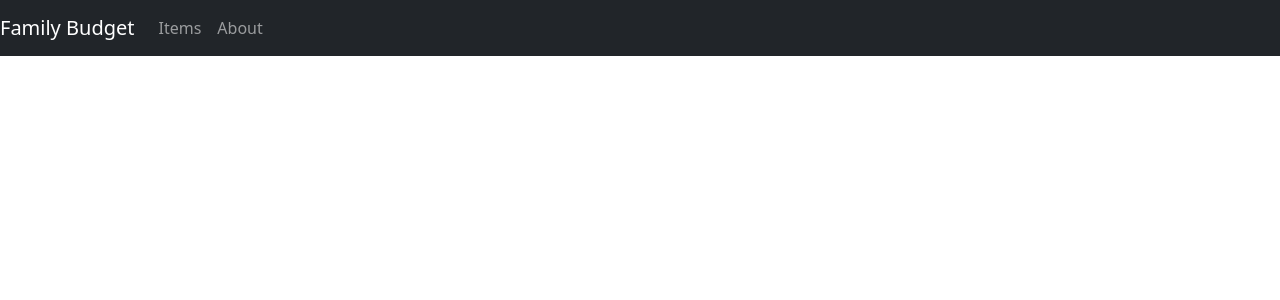
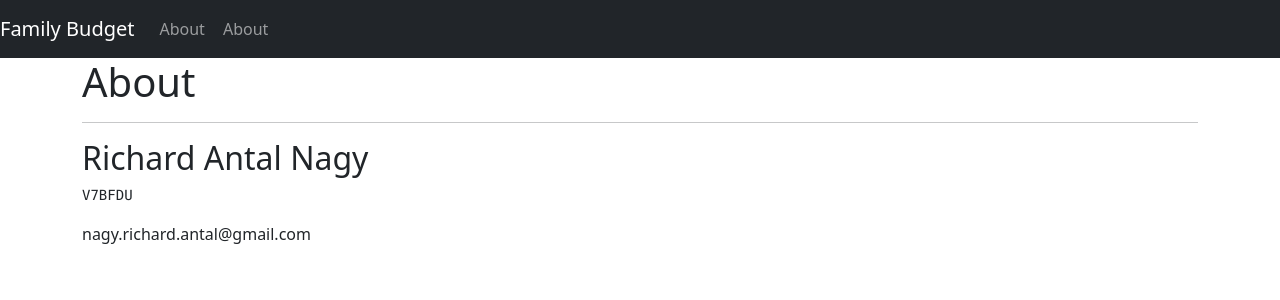
Before and after one commit to dubniczky/Budgeting-Webapp, an Angular app in the folder client/: page /about in a window 1280 px wide. Before the commit this address led to /. Shown: the top 300 px of the page. Built offline with nearby package versions, Linux system fonts and the light colour scheme.

Commit message:
Added about section

```diff
--- /dev/null
+++ b/client/src/app/about-info/about-info.component.html
@@ -0,0 +1,10 @@
+
+<div class="container-sm">
+    <h1>About</h1>
+
+    <hr>
+
+    <h2>{{developer.name}}</h2>
+    <pre>{{developer.id}}</pre>
+    <p>{{developer.mail}}</p>
+</div>
--- /dev/null
+++ b/client/src/app/about-info/about-info.component.ts
@@ -0,0 +1,21 @@
+import { Component, OnInit } from '@angular/core';
+
+@Component({
+  selector: 'app-about-info',
+  templateUrl: './about-info.component.html',
+  styleUrls: ['./about-info.component.css']
+})
+export class AboutInfoComponent implements OnInit {
+
+  developer = {
+    name: "Richard Antal Nagy",
+    id: "V7BFDU",
+    mail: "nagy.richard.antal@gmail.com"
+  }
+
+  constructor() { }
+
+  ngOnInit(): void {
+  }
+
+}
--- a/client/src/app/app.component.html
+++ b/client/src/app/app.component.html
@@ -8,10 +8,10 @@
     <div class="collapse navbar-collapse" id="navbarSupportedContent">
         <ul class="navbar-nav mr-auto">
             <li class="nav-item">
-                <a class="nav-link" href="#/items">Items</a>
+                <button class="nav-link btn" mat-button routerLink="/list">About</button>
             </li>
             <li class="nav-item">
-                <a class="nav-link" href="#/about">About</a>
+                <button class="nav-link btn" mat-button routerLink="/about">About</button>
             </li>
         </ul>
     </div>
--- a/client/src/app/app.module.ts
+++ b/client/src/app/app.module.ts
@@ -9,6 +9,7 @@ import { BudgetListComponent } from './budget-list/budget-list.component';
 import { BudgetFormComponent } from './budget-form/budget-form.component';
 import { BudgetStatComponent } from './budget-stat/budget-stat.component';
 import { BudgetEditComponent } from './budget-edit/budget-edit.component';
+import { AboutInfoComponent } from './about-info/about-info.component';
 
 @NgModule({
   declarations: [
@@ -16,7 +17,8 @@ import { BudgetEditComponent } from './budget-edit/budget-edit.component';
     BudgetListComponent,
     BudgetFormComponent,
     BudgetStatComponent,
-    BudgetEditComponent
+    BudgetEditComponent,
+    AboutInfoComponent
   ],
   imports: [
     BrowserModule,
--- a/client/src/app/routing.module.ts
+++ b/client/src/app/routing.module.ts
@@ -5,6 +5,7 @@ import { BudgetListComponent } from "./budget-list/budget-list.component";
 import { BudgetFormComponent } from "./budget-form/budget-form.component";
 import { BudgetStatComponent } from "./budget-stat/budget-stat.component";
 import { BudgetEditComponent } from "./budget-edit/budget-edit.component";
+import { AboutInfoComponent } from "./about-info/about-info.component";
 
 const routes: Routes = [
   {
@@ -14,6 +15,10 @@ const routes: Routes = [
   {
     path: "list",
     component: BudgetListComponent,
+  },
+  {
+    path: "about",
+    component: AboutInfoComponent,
   },
   {
     path: "budget/new",
```
Also changed, not shown: client/src/app/about-info/about-info.component.css (added), 1 other file (tests, documents, lock files or other folders).
